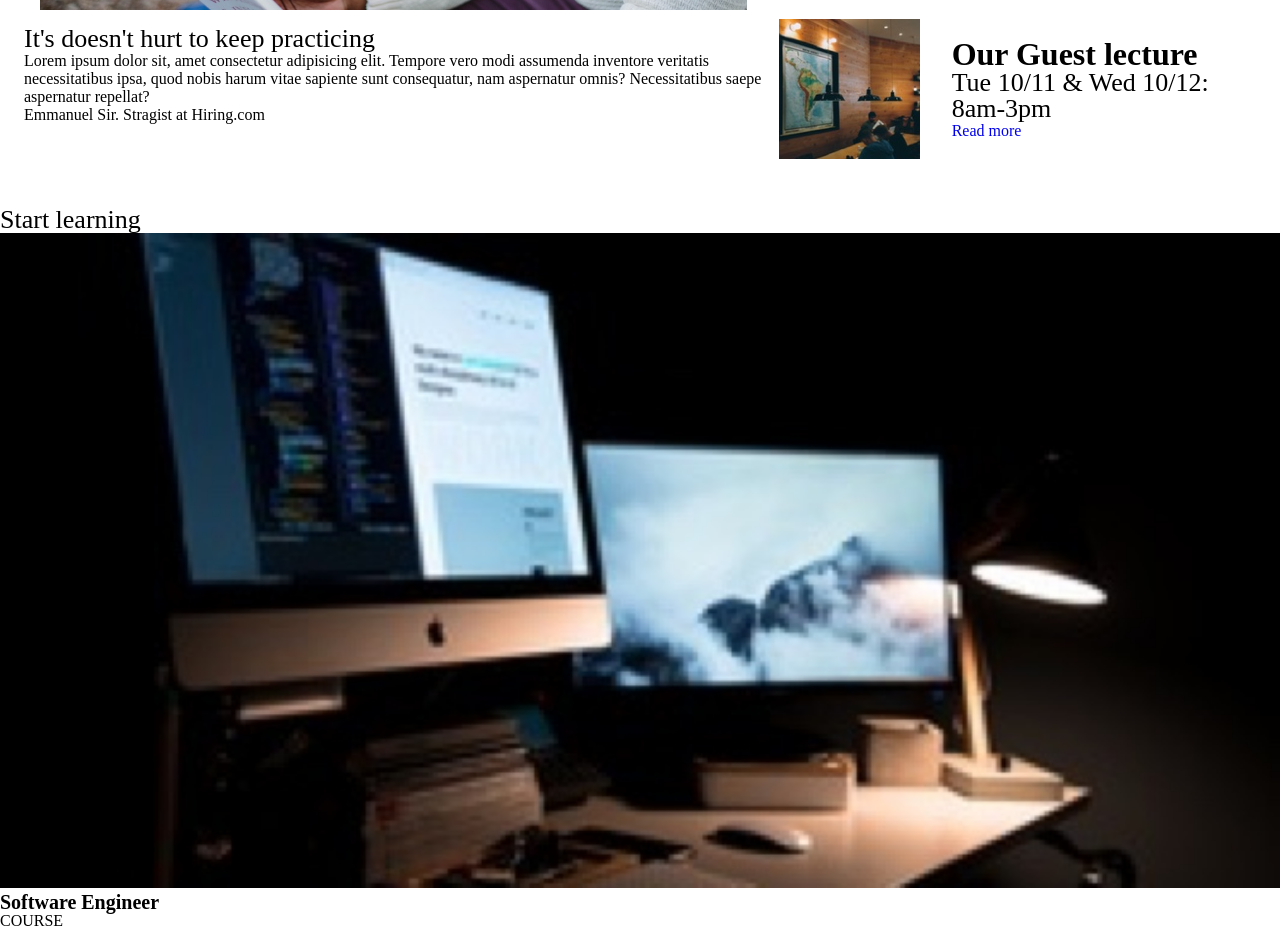
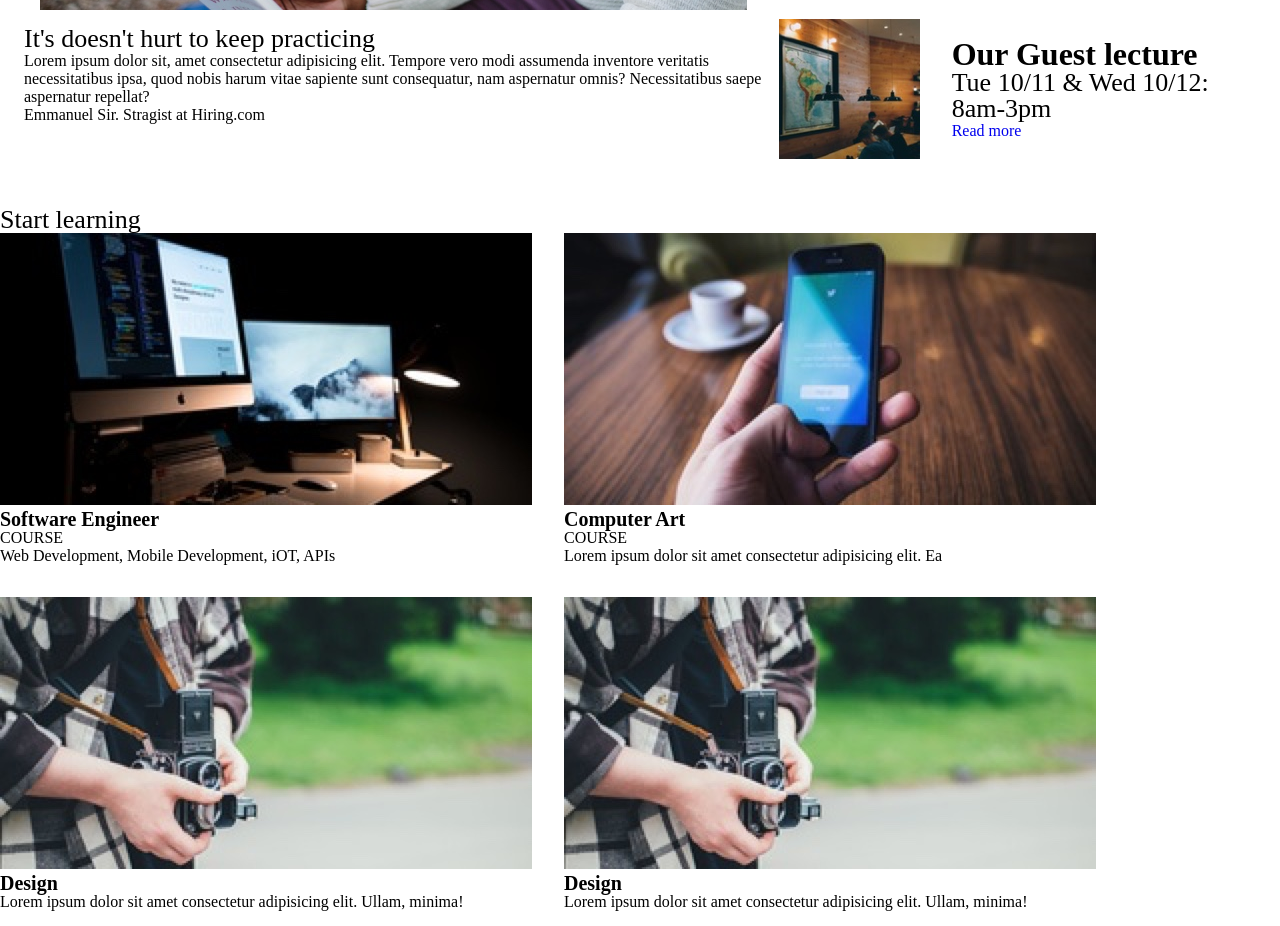
Before and after one commit to mezealot24/40-Q-colmar, a plain HTML site: page index.html in a window 1280 px wide. Shown: the part 1370-2296 px from the top of the page. Drawn offline with Linux system fonts and the light colour scheme.

Commit message:
Checkpoint-afternoon 1.1,flex basis

```diff
--- a/index.html
+++ b/index.html
@@ -100,10 +100,9 @@
       </section>
 
 
-      <section class="course">
-        <section id="course-container" class="featured">
+        <section id="course" class="featured">
           <h2>Start learning</h2>
-          <div class="course-list">
+          <div class="course-container">
             <article>
               <figure>
                 <img
--- a/style.css
+++ b/style.css
@@ -171,14 +171,13 @@ button{
     padding: 16px;
 }
 
-.course-title{
-    text-align: center;
-}
-
-
-.course {
+.course-container {
     display: flex;
-    flex-direction: column;
-
-    width: 100%;
+    flex-direction: row;
+    flex-wrap: wrap;
+    gap: 32px;
   }
+  .course-block {
+    flex-basis: calc((100% - 64px) / 3);
+    background-color: white;
+  }
```
